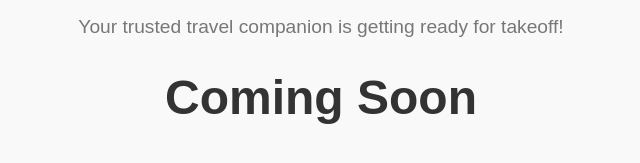
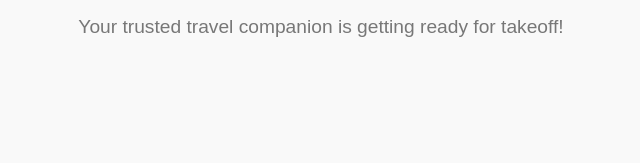
Before and after one commit to Rahulan11/Rahulan11.github.io, a plain HTML site: page index.html in a window 1280 px wide. Shown: the part 365-528 px from the top of the page, without its empty margins (319-959 px from the left). Drawn offline with Linux system fonts and the light colour scheme.

Commit message:
Update index.html

```diff
--- a/index.html
+++ b/index.html
@@ -27,6 +27,6 @@
 <body>
   <img src="skypanda-logo.png" alt="Sky Panda Logo">
     <p>Your trusted travel companion is getting ready for takeoff!</p>
-   <h1>Coming Soon</h1>
+   <!-- <h1>Coming Soon</h1> -->
 </body>
 </html>
```
